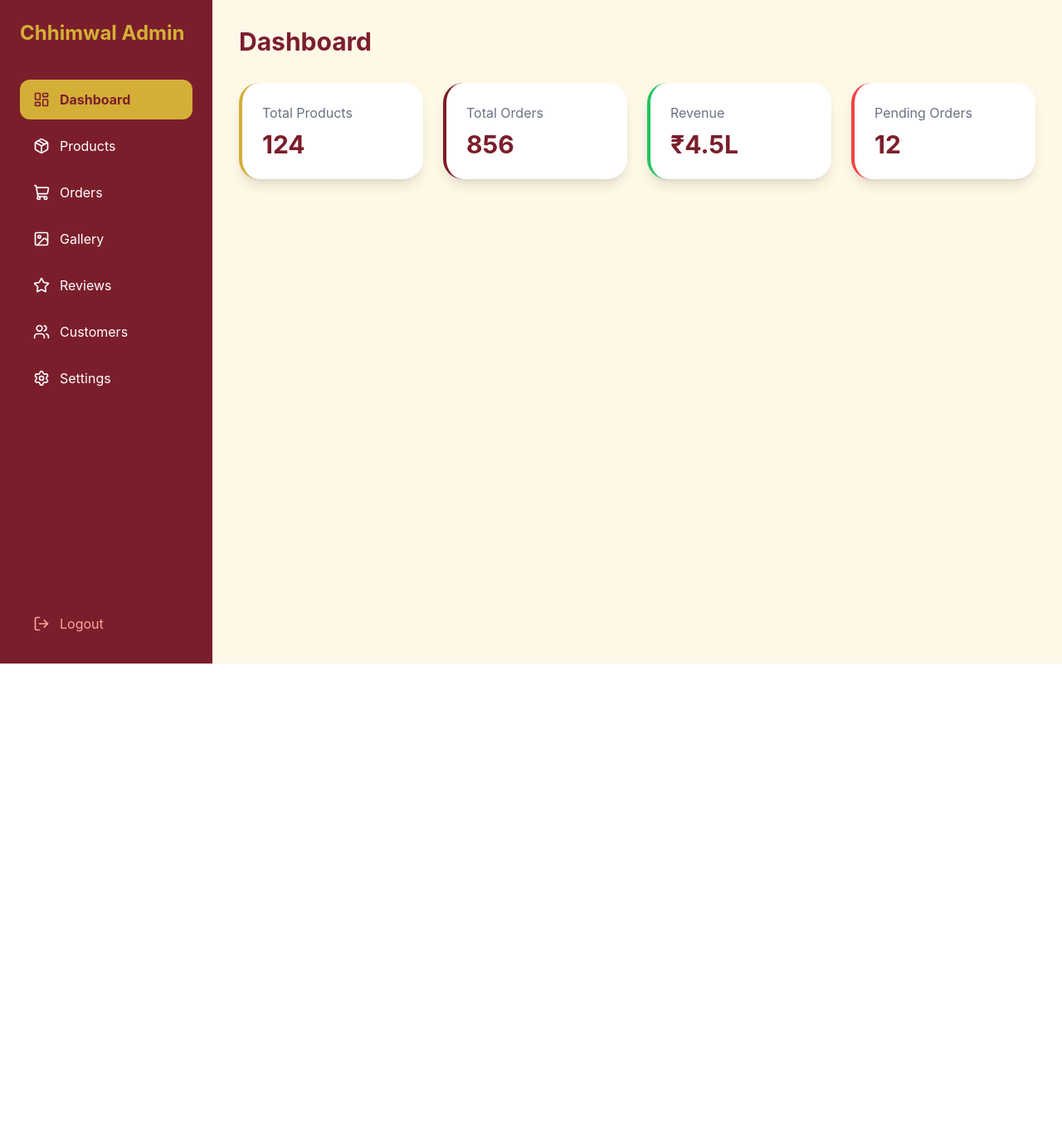
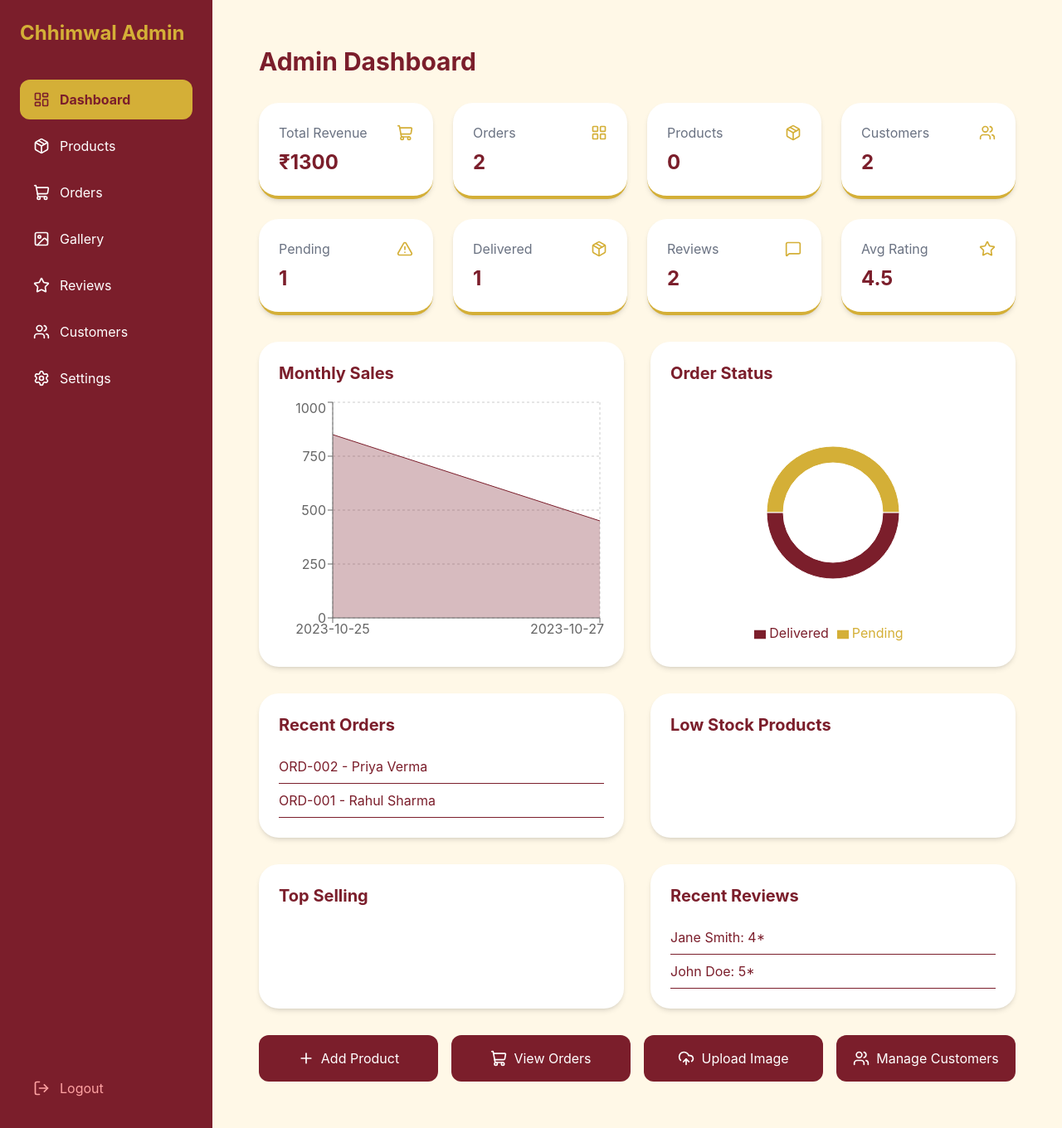
Before and after one commit to himani22122002-hue/chhimwal-sweets, a React (Vite) app in the folder client/: page /admin in a window 1280 px wide. Shown: the whole page at 83% size. Before the commit the page ends 800 px from the top, so only its background shows below. Built offline with nearby package versions, Linux system fonts and the light colour scheme.

Commit message:
add admin dashboard analytics

```diff
--- a/client/package.json
+++ b/client/package.json
@@ -19,6 +19,7 @@
     "react-dom": "^19.2.7",
     "react-icons": "^5.7.0",
     "react-router-dom": "^7.18.1",
+    "recharts": "^3.10.1",
     "tailwindcss": "^4.3.3"
   },
   "devDependencies": {
--- a/client/src/pages/admin/AdminDashboard.jsx
+++ b/client/src/pages/admin/AdminDashboard.jsx
@@ -1,25 +1,131 @@
-import { motion } from "framer-motion";
-
-const StatCard = ({ title, value, color }) => (
-  <motion.div initial={{ opacity: 0, y: 10 }} animate={{ opacity: 1, y: 0 }} className="bg-white p-6 rounded-3xl shadow-lg border-l-4" style={{ borderColor: color }}>
-    <p className="text-gray-500 mb-2">{title}</p>
-    <p className="text-3xl font-bold text-[#7B1E2B]">{value}</p>
-  </motion.div>
-);
+import React, { useState, useEffect } from 'react';
+import { motion } from 'framer-motion';
+import {
+  AreaChart, Area, XAxis, YAxis, CartesianGrid, Tooltip, ResponsiveContainer,
+  PieChart, Pie, Cell, Legend
+} from 'recharts';
+import { LayoutGrid, Package, ShoppingCart, Users, Star, AlertTriangle, Plus, UploadCloud, MessageSquare } from 'lucide-react';
+import { ProductService } from '../../services/ProductService';
+import { getOrders } from '../../services/OrderService';
+import { ReviewService } from '../../services/ReviewService';
+import { getCustomers } from '../../services/CustomerService';
 
 const AdminDashboard = () => {
-  const stats = [
-    { title: "Total Products", value: "124", color: "#D4AF37" },
-    { title: "Total Orders", value: "856", color: "#7B1E2B" },
-    { title: "Revenue", value: "₹4.5L", color: "#22c55e" },
-    { title: "Pending Orders", value: "12", color: "#ef4444" },
-  ];
+  const [data, setData] = useState({ products: [], orders: [], reviews: [], customers: [] });
+  const [loading, setLoading] = useState(true);
+
+  useEffect(() => {
+    setData({
+      products: ProductService.getProducts(),
+      orders: getOrders(),
+      reviews: ReviewService.getReviews(),
+      customers: getCustomers()
+    });
+    setLoading(false);
+  }, []);
+
+  if (loading) return <div className="text-center p-10">Loading Dashboard...</div>;
+
+  const totalRevenue = data.orders.reduce((sum, o) => sum + (o.total || 0), 0);
+  const totalOrders = data.orders.length;
+  const totalProducts = data.products.length;
+  const totalCustomers = data.customers.length;
+  const pendingOrders = data.orders.filter(o => o.status === 'Pending').length;
+  const deliveredOrders = data.orders.filter(o => o.status === 'Delivered').length;
+  const totalReviews = data.reviews.length;
+  const avgRating = (data.reviews.reduce((sum, r) => sum + r.rating, 0) / (totalReviews || 1)).toFixed(1);
+
+  const lowStockProducts = data.products.filter(p => (p.stock || 0) < 10).slice(0, 5);
+  const recentOrders = [...data.orders].sort((a, b) => new Date(b.date) - new Date(a.date)).slice(0, 5);
+  const recentReviews = [...data.reviews].sort((a, b) => new Date(b.date) - new Date(a.date)).slice(0, 5);
+  // Simple top selling: sort by quantity in products (needs stock adjustment logic if available, but assuming stock=sold for simplicity)
+  const topSellingProducts = [...data.products].sort((a, b) => (b.sold || 0) - (a.sold || 0)).slice(0, 5);
 
   return (
-    <div className="space-y-8">
-      <h1 className="text-3xl font-bold text-[#7B1E2B]">Dashboard</h1>
-      <div className="grid grid-cols-1 md:grid-cols-2 lg:grid-cols-4 gap-6">
-        {stats.map((s, i) => <StatCard key={i} {...s} />)}
+    <div className="p-6 bg-[#FFF8E7] min-h-screen text-[#7B1E2B]">
+      <h1 className="text-3xl font-bold mb-8">Admin Dashboard</h1>
+
+      {/* Metrics Cards */}
+      <div className="grid grid-cols-1 md:grid-cols-2 lg:grid-cols-4 gap-6 mb-8">
+        {[
+          { label: 'Total Revenue', value: `₹${totalRevenue}`, icon: ShoppingCart },
+          { label: 'Orders', value: totalOrders, icon: LayoutGrid },
+          { label: 'Products', value: totalProducts, icon: Package },
+          { label: 'Customers', value: totalCustomers, icon: Users },
+          { label: 'Pending', value: pendingOrders, icon: AlertTriangle },
+          { label: 'Delivered', value: deliveredOrders, icon: Package },
+          { label: 'Reviews', value: totalReviews, icon: MessageSquare },
+          { label: 'Avg Rating', value: avgRating, icon: Star },
+        ].map((m, i) => (
+          <motion.div key={i} whileHover={{ scale: 1.05 }} className="bg-white p-6 rounded-3xl shadow-md border-b-4 border-[#D4AF37]">
+            <div className="flex justify-between items-center mb-2">
+              <span className="text-gray-500">{m.label}</span>
+              <m.icon className="w-5 h-5 text-[#D4AF37]" />
+            </div>
+            <p className="text-2xl font-bold">{m.value}</p>
+          </motion.div>
+        ))}
+      </div>
+
+      {/* Charts */}
+      <div className="grid grid-cols-1 lg:grid-cols-2 gap-8 mb-8">
+        <div className="bg-white p-6 rounded-3xl shadow-md">
+          <h2 className="text-xl font-bold mb-4">Monthly Sales</h2>
+          <ResponsiveContainer width="100%" height={300}>
+            <AreaChart data={data.orders}>
+              <CartesianGrid strokeDasharray="3 3" />
+              <XAxis dataKey="date" />
+              <YAxis />
+              <Tooltip />
+              <Area type="monotone" dataKey="total" stroke="#7B1E2B" fill="#7B1E2B" fillOpacity={0.3} />
+            </AreaChart>
+          </ResponsiveContainer>
+        </div>
+        <div className="bg-white p-6 rounded-3xl shadow-md">
+          <h2 className="text-xl font-bold mb-4">Order Status</h2>
+          <ResponsiveContainer width="100%" height={300}>
+            <PieChart>
+              <Pie data={[{name: 'Pending', value: pendingOrders}, {name: 'Delivered', value: deliveredOrders}]} dataKey="value" nameKey="name" cx="50%" cy="50%" innerRadius={60} outerRadius={80}>
+                <Cell fill="#D4AF37" />
+                <Cell fill="#7B1E2B" />
+              </Pie>
+              <Tooltip />
+              <Legend />
+            </PieChart>
+          </ResponsiveContainer>
+        </div>
+      </div>
+
+      {/* Activity Lists */}
+      <div className="grid grid-cols-1 lg:grid-cols-2 gap-8 mb-8">
+        {[
+          { title: 'Recent Orders', data: recentOrders, render: (o) => `${o.id} - ${o.customer.name}` },
+          { title: 'Low Stock Products', data: lowStockProducts, render: (p) => `${p.name} (${p.stock} left)` },
+          { title: 'Top Selling', data: topSellingProducts, render: (p) => p.name },
+          { title: 'Recent Reviews', data: recentReviews, render: (r) => `${r.customer}: ${r.rating}*` },
+        ].map((list, i) => (
+          <div key={i} className="bg-white p-6 rounded-3xl shadow-md">
+            <h2 className="text-xl font-bold mb-4">{list.title}</h2>
+            {list.data.map((item, j) => (
+              <div key={j} className="py-2 border-b">{list.render(item)}</div>
+            ))}
+          </div>
+        ))}
+      </div>
+
+      {/* Quick Actions */}
+      <div className="grid grid-cols-2 md:grid-cols-4 gap-4">
+        {[
+          { label: 'Add Product', icon: Plus },
+          { label: 'View Orders', icon: ShoppingCart },
+          { label: 'Upload Image', icon: UploadCloud },
+          { label: 'Manage Customers', icon: Users },
+        ].map((a, i) => (
+          <motion.button key={i} whileHover={{ scale: 1.05 }} className="bg-[#7B1E2B] text-white p-4 rounded-xl flex items-center justify-center gap-2">
+            <a.icon className="w-5 h-5" />
+            {a.label}
+          </motion.button>
+        ))}
       </div>
     </div>
   );
```
Also changed, not shown: 1 other file (tests, documents, lock files or other folders).
